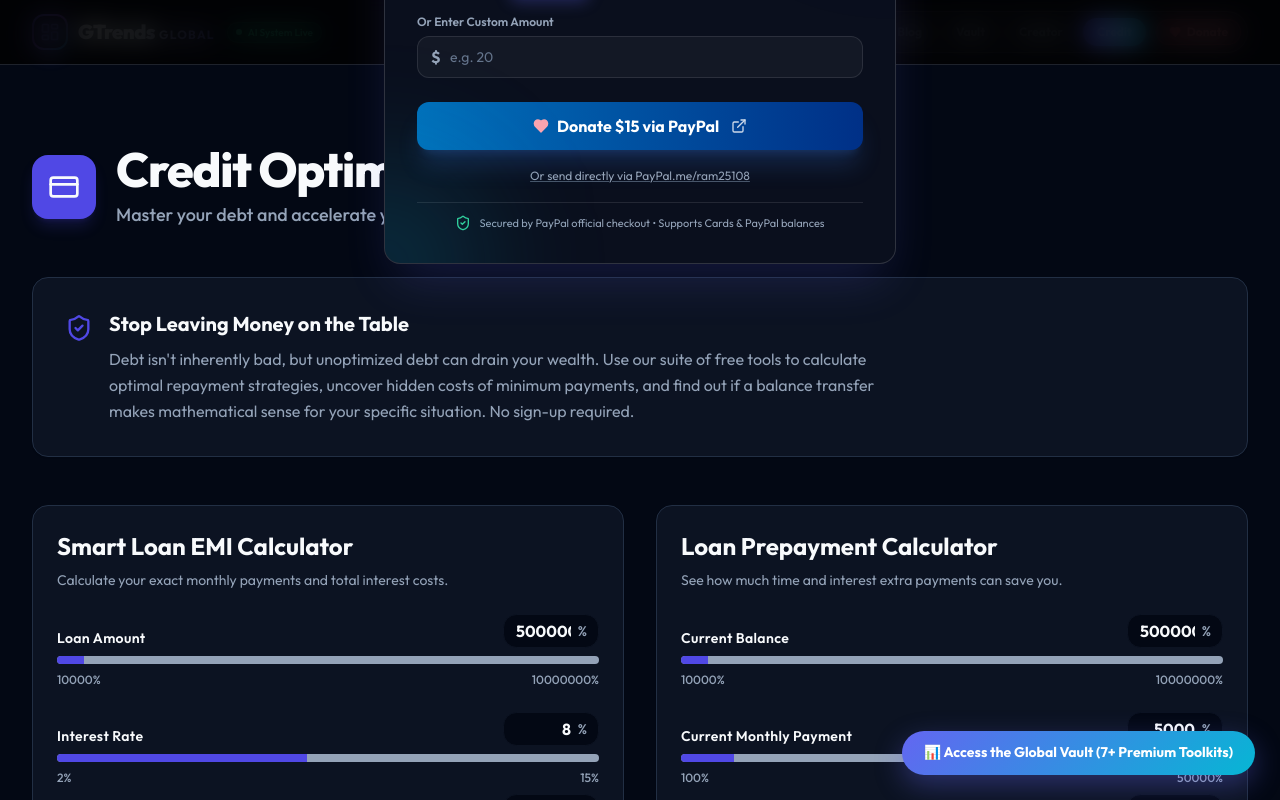
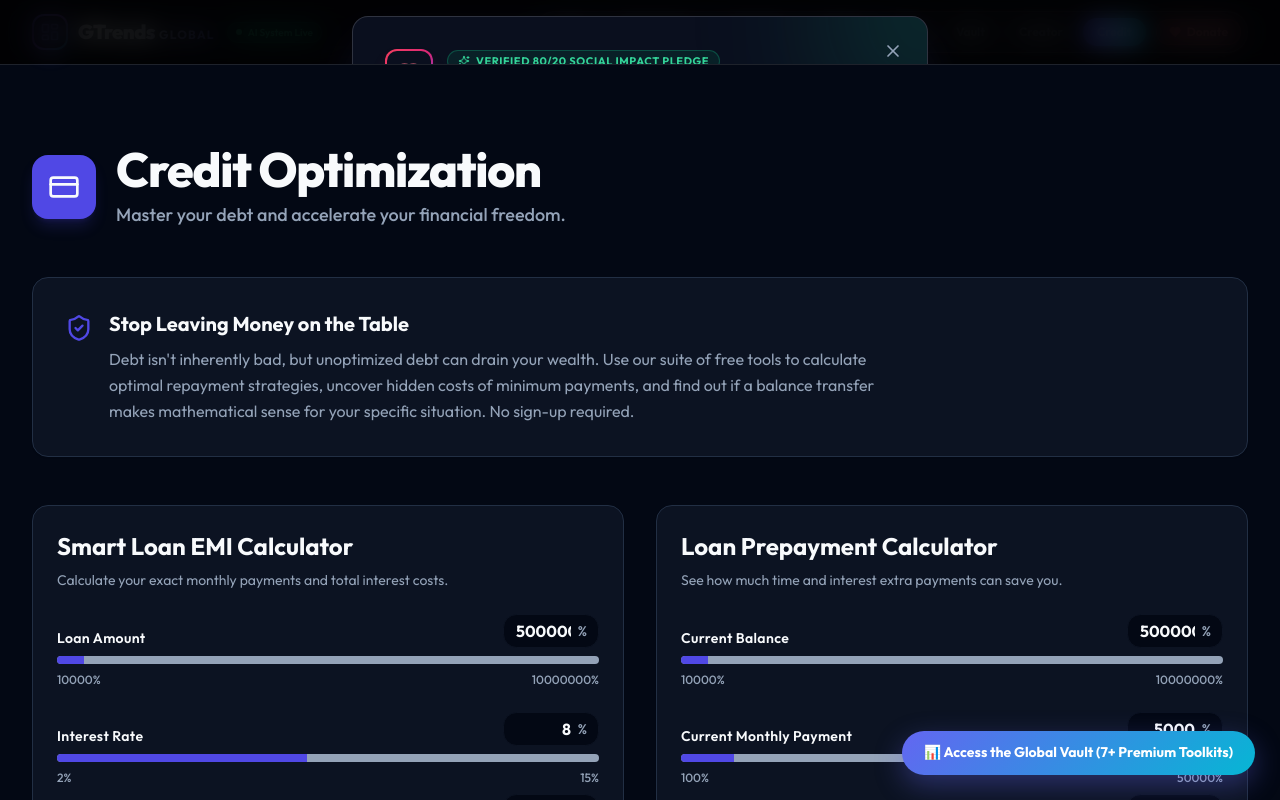
Before and after one commit to globaltrends46-oss/gtrendsnow, a React (Vite) app in the folder apps/web/: page /credit in a window 1280 px wide. Both pictures are taken after a click on the button "Donate". Shown: the top 800 px of the page. Built offline with nearby package versions, Linux system fonts and the light colour scheme; what pocketbase would draw is missing.

Commit message:
feat(donation): Upgrade PayPal modal with verified 80/20 Social Impact Pledge, visual split bar, and tangible cause pillars

```diff
--- a/apps/web/src/components/DonationModal.jsx
+++ b/apps/web/src/components/DonationModal.jsx
@@ -1,5 +1,8 @@
 import React, { useState } from 'react';
-import { Heart, X, ExternalLink, ShieldCheck, Sparkles, Coffee } from 'lucide-react';
+import {
+  Heart, X, ExternalLink, ShieldCheck, Sparkles,
+  GraduationCap, Briefcase, Users2, CheckCircle2
+} from 'lucide-react';
 import { DONATION_CONFIG } from '@/config/donationConfig.js';
 import { Button } from '@/components/ui/button';
 
@@ -11,60 +14,109 @@
   if (!isOpen) return null;
 
   const currentAmount = useCustom ? (parseFloat(customAmount) || 0) : selectedAmount;
+  const activeAmount = currentAmount > 0 ? currentAmount : 15;
+
+  const socialAmount = (activeAmount * 0.8).toFixed(2);
+  const platformAmount = (activeAmount * 0.2).toFixed(2);
+
+  const selectedTier = DONATION_CONFIG.presetAmounts.find(t => t.value === selectedAmount);
+  const activeImpactText = useCustom
+    ? `Your $${activeAmount} contribution channels $${socialAmount} directly to human welfare & education.`
+    : (selectedTier?.impact || 'Empowering underserved students and job seekers worldwide.');
 
   const handleDonate = () => {
-    const amountToDonate = currentAmount > 0 ? currentAmount : 15;
-    const url = DONATION_CONFIG.getDonationUrl(amountToDonate);
+    const url = DONATION_CONFIG.getDonationUrl(activeAmount);
     window.open(url, '_blank', 'noopener,noreferrer');
   };
 
   const handlePayPalMe = () => {
-    const amountToDonate = currentAmount > 0 ? currentAmount : 15;
-    const url = DONATION_CONFIG.getPayPalMeUrl(amountToDonate);
+    const url = DONATION_CONFIG.getPayPalMeUrl(activeAmount);
     window.open(url, '_blank', 'noopener,noreferrer');
   };
 
   return (
-    <div className="fixed inset-0 z-[999999] flex items-center justify-center p-4 bg-black/75 backdrop-blur-md animate-in fade-in duration-200">
+    <div
+      className="fixed inset-0 z-[999999] flex items-center justify-center p-3 sm:p-4 bg-black/80 backdrop-blur-md animate-in fade-in duration-200 overflow-y-auto"
+      onClick={onClose}
+    >
       <div
-        className="relative w-full max-w-lg rounded-2xl bg-[#0a0f1d] border border-white/15 p-6 sm:p-8 shadow-2xl shadow-indigo-500/20 text-white overflow-hidden"
+        className="relative w-full max-w-xl rounded-2xl bg-[#0a0f1e] border border-white/15 p-6 sm:p-8 shadow-2xl shadow-indigo-500/20 text-white overflow-hidden my-auto"
         onClick={(e) => e.stopPropagation()}
       >
-        {/* Ambient Glow */}
-        <div className="absolute -top-24 -right-24 w-48 h-48 rounded-full bg-indigo-500/20 blur-3xl pointer-events-none" />
-        <div className="absolute -bottom-24 -left-24 w-48 h-48 rounded-full bg-cyan-500/20 blur-3xl pointer-events-none" />
+        {/* Ambient Glow Orbs */}
+        <div className="absolute -top-28 -right-28 w-56 h-56 rounded-full bg-emerald-500/15 blur-3xl pointer-events-none" />
+        <div className="absolute -bottom-28 -left-28 w-56 h-56 rounded-full bg-indigo-500/15 blur-3xl pointer-events-none" />
 
         {/* Close Button */}
         <button
           onClick={onClose}
-          className="absolute top-5 right-5 p-1.5 rounded-lg text-slate-400 hover:text-white hover:bg-white/10 transition-colors"
+          className="absolute top-4 right-4 p-2 rounded-lg text-slate-400 hover:text-white hover:bg-white/10 transition-colors"
           aria-label="Close"
         >
           <X className="w-5 h-5" />
         </button>
 
         {/* Modal Header */}
-        <div className="flex items-center gap-3 mb-4">
-          <div className="w-12 h-12 rounded-xl bg-gradient-to-br from-rose-500 to-indigo-600 p-0.5 shadow-lg shadow-rose-500/20">
-            <div className="w-full h-full bg-[#0a0f1d] rounded-[10px] flex items-center justify-center">
-              <Heart className="w-6 h-6 text-rose-400 animate-pulse" />
+        <div className="flex items-start gap-3.5 mb-5">
+          <div className="w-12 h-12 rounded-xl bg-gradient-to-br from-rose-500 via-pink-600 to-indigo-600 p-0.5 shadow-lg shadow-rose-500/25 shrink-0">
+            <div className="w-full h-full bg-[#0a0f1e] rounded-[10px] flex items-center justify-center">
+              <Heart className="w-6 h-6 text-rose-400 fill-rose-400 animate-pulse" />
             </div>
           </div>
           <div>
-            <h3 className="text-xl font-bold tracking-tight text-white flex items-center gap-2">
-              Support GTrends Global
-              <Sparkles className="w-4 h-4 text-cyan-400" />
+            <div className="inline-flex items-center gap-1.5 px-2.5 py-0.5 rounded-full bg-emerald-500/10 border border-emerald-500/30 text-[11px] font-bold text-emerald-400 uppercase tracking-wider mb-1">
+              <Sparkles className="w-3 h-3" />
+              <span>Verified 80/20 Social Impact Pledge</span>
+            </div>
+            <h3 className="text-xl sm:text-2xl font-black tracking-tight text-white">
+              Turn Technology Into Human Impact
             </h3>
-            <p className="text-xs text-slate-400">
-              Help us keep tools, MCP repositories, and calculators free & open for everyone
+            <p className="text-xs sm:text-sm text-slate-300 mt-1">
+              Every donation creates a measurable difference: <strong className="text-emerald-400 font-semibold">80% goes directly to social causes</strong> and <strong className="text-indigo-400 font-semibold">20% keeps our platform 100% free</strong> for millions.
             </p>
           </div>
         </div>
 
-        {/* Preset Amount Chips */}
-        <div className="mb-5">
-          <label className="block text-xs font-semibold uppercase tracking-wider text-slate-400 mb-2.5">
-            Select Donation Amount (USD)
+        {/* VISUAL 80/20 SPLIT BAR */}
+        <div className="p-4 rounded-xl bg-white/[0.03] border border-white/10 mb-5">
+          <div className="flex items-center justify-between text-xs font-bold mb-2">
+            <span className="text-emerald-400 flex items-center gap-1">
+              <span className="w-2 h-2 rounded-full bg-emerald-400" />
+              80% Social Causes (${socialAmount})
+            </span>
+            <span className="text-indigo-400 flex items-center gap-1">
+              <span className="w-2 h-2 rounded-full bg-indigo-400" />
+              20% Free Tools (${platformAmount})
+            </span>
+          </div>
+
+          {/* Progress split bar */}
+          <div className="w-full h-3 rounded-full bg-slate-800 overflow-hidden flex shadow-inner">
+            <div className="w-[80%] h-full bg-gradient-to-r from-emerald-500 via-teal-400 to-cyan-500 transition-all duration-300" />
+            <div className="w-[20%] h-full bg-gradient-to-r from-indigo-500 to-purple-600 transition-all duration-300" />
+          </div>
+
+          {/* Social Cause Pillars */}
+          <div className="grid grid-cols-1 sm:grid-cols-3 gap-2 mt-3 pt-3 border-t border-white/5 text-[11px] text-slate-300">
+            <div className="flex items-center gap-1.5">
+              <GraduationCap className="w-3.5 h-3.5 text-cyan-400 shrink-0" />
+              <span>Underprivileged Education</span>
+            </div>
+            <div className="flex items-center gap-1.5">
+              <Briefcase className="w-3.5 h-3.5 text-emerald-400 shrink-0" />
+              <span>Free Job Seeker Tools</span>
+            </div>
+            <div className="flex items-center gap-1.5">
+              <Users2 className="w-3.5 h-3.5 text-indigo-400 shrink-0" />
+              <span>Grassroots Welfare Aid</span>
+            </div>
+          </div>
+        </div>
+
+        {/* PRESET DONATION CHIPS */}
+        <div className="mb-4">
+          <label className="block text-xs font-bold uppercase tracking-wider text-slate-400 mb-2">
+            Choose Your Contribution Level (USD)
           </label>
           <div className="grid grid-cols-3 sm:grid-cols-5 gap-2">
             {DONATION_CONFIG.presetAmounts.map((tier) => {
@@ -77,25 +129,32 @@
                     setSelectedAmount(tier.value);
                     setUseCustom(false);
                   }}
-                  className={`p-2.5 rounded-xl border text-center transition-all flex flex-col items-center justify-center ${
+                  className={`p-2.5 rounded-xl border text-center transition-all flex flex-col items-center justify-center cursor-pointer ${
                     isSelected
-                      ? 'bg-gradient-to-br from-indigo-600 to-cyan-600 border-cyan-400 text-white shadow-lg shadow-indigo-500/30 scale-[1.03]'
+                      ? 'bg-gradient-to-br from-emerald-600 via-teal-600 to-cyan-600 border-emerald-400 text-white shadow-lg shadow-emerald-500/25 scale-[1.03]'
                       : 'bg-white/[0.03] border-white/10 hover:border-white/20 text-slate-300 hover:bg-white/[0.06]'
                   }`}
                 >
-                  <span className="text-sm font-black">{tier.label}</span>
-                  <span className="text-[10px] text-slate-300/80 mt-0.5">{tier.icon}</span>
+                  <span className="text-base font-black">{tier.label}</span>
+                  <span className="text-[10px] text-slate-300/90 font-medium leading-tight mt-0.5">{tier.desc}</span>
                 </button>
               );
             })}
           </div>
         </div>
 
-        {/* Custom Amount Input */}
-        <div className="mb-6">
-          <label className="block text-xs font-semibold text-slate-400 mb-1.5">
-            Or Enter Custom Amount
-          </label>
+        {/* TANGIBLE IMPACT BANNER */}
+        <div className="p-3 rounded-xl bg-emerald-500/10 border border-emerald-500/20 text-xs text-emerald-300 flex items-center gap-2 mb-4">
+          <CheckCircle2 className="w-4 h-4 text-emerald-400 shrink-0" />
+          <span>{activeImpactText}</span>
+        </div>
+
+        {/* CUSTOM AMOUNT INPUT */}
+        <div className="mb-5">
+          <div className="flex items-center justify-between text-xs font-semibold text-slate-400 mb-1">
+            <span>Or Enter a Custom Amount</span>
+            {useCustom && <span className="text-cyan-400">80% will go to social causes</span>}
+          </div>
           <div className="relative flex items-center">
             <span className="absolute left-3.5 text-slate-400 font-bold">$</span>
             <input
@@ -108,39 +167,39 @@
                 setUseCustom(true);
               }}
               onFocus={() => setUseCustom(true)}
-              placeholder="e.g. 20"
+              placeholder="e.g. 35"
               className={`w-full pl-8 pr-4 py-2.5 rounded-xl bg-white/[0.04] border text-sm text-white placeholder:text-slate-500 focus:outline-none transition-colors ${
-                useCustom ? 'border-cyan-500 ring-2 ring-cyan-500/20' : 'border-white/10'
+                useCustom ? 'border-emerald-400 ring-2 ring-emerald-500/20' : 'border-white/10'
               }`}
             />
           </div>
         </div>
 
-        {/* Direct PayPal Checkout Button */}
+        {/* PRIMARY PAYPAL DONATE BUTTON */}
         <Button
           onClick={handleDonate}
-          className="w-full py-6 rounded-xl font-bold text-base bg-gradient-to-r from-[#0070ba] to-[#003087] hover:from-[#005ea6] hover:to-[#002770] text-white shadow-xl shadow-blue-500/20 hover:shadow-blue-500/30 transition-all flex items-center justify-center gap-2 mb-3 cursor-pointer"
+          className="w-full py-6 rounded-xl font-bold text-base bg-gradient-to-r from-emerald-600 via-teal-600 to-indigo-600 hover:from-emerald-500 hover:to-indigo-500 text-white shadow-xl shadow-emerald-500/25 hover:shadow-emerald-500/35 transition-all flex items-center justify-center gap-2 mb-3 cursor-pointer"
         >
-          <Heart className="w-5 h-5 text-rose-300 fill-rose-300" />
-          <span>Donate ${currentAmount > 0 ? currentAmount : 15} via PayPal</span>
+          <Heart className="w-5 h-5 text-white fill-white" />
+          <span>Donate ${activeAmount} via Verified PayPal</span>
           <ExternalLink className="w-4 h-4 ml-1 opacity-80" />
         </Button>
 
-        {/* Direct PayPal.Me alternative */}
-        <div className="text-center mb-4">
+        {/* DIRECT PAYPAL.ME ALTERNATIVE */}
+        <div className="text-center mb-3">
           <button
             type="button"
             onClick={handlePayPalMe}
-            className="text-xs text-slate-400 hover:text-cyan-400 transition-colors underline decoration-slate-600"
+            className="text-xs text-slate-400 hover:text-cyan-400 transition-colors underline decoration-slate-600 cursor-pointer"
           >
             Or send directly via PayPal.me/ram25108
           </button>
         </div>
 
-        {/* Security & Guarantee Note */}
+        {/* TRUST SEAL */}
         <div className="flex items-center justify-center gap-2 text-[11px] text-slate-400 pt-3 border-t border-white/10">
           <ShieldCheck className="w-4 h-4 text-emerald-400 shrink-0" />
-          <span>Secured by PayPal official checkout • Supports Cards & PayPal balances</span>
+          <span>100% Transparent • Protected by PayPal Official Checkout • Cards Accepted</span>
         </div>
       </div>
     </div>
--- a/apps/web/src/config/donationConfig.js
+++ b/apps/web/src/config/donationConfig.js
@@ -4,21 +4,21 @@
 export const DONATION_CONFIG = {
   paypalEmail: 'ram25108@gmail.com',
   paypalMeHandle: 'ram25108',
-  itemName: 'Support GTrends Global Platform',
+  itemName: 'GTrends Global 80-20 Social Impact & Free Tools Initiative',
   currency: 'USD',
   presetAmounts: [
-    { value: 5, label: '$5', desc: 'Buy a Coffee', icon: '☕' },
-    { value: 15, label: '$15', desc: 'Platform Supporter', icon: '⚡' },
-    { value: 25, label: '$25', desc: 'AI Advocate', icon: '🌟' },
-    { value: 50, label: '$50', desc: 'Core Patron', icon: '🚀' },
-    { value: 100, label: '$100', desc: 'VIP Champion', icon: '👑' },
+    { value: 5, label: '$5', desc: 'Student Aid', impact: 'Keeps AI career tools free for an unemployed graduate', icon: '☕' },
+    { value: 15, label: '$15', desc: 'Community Supporter', impact: 'Sponsors digital literacy resources for underprivileged youth', icon: '⚡' },
+    { value: 25, label: '$25', desc: 'Social Cause Booster', impact: 'Directly aids grassroots welfare & career workshops', icon: '🌟' },
+    { value: 50, label: '$50', desc: 'Impact Patron', impact: 'Powers compute & relief for dozens of job seekers', icon: '🚀' },
+    { value: 100, label: '$100', desc: 'Change Champion', impact: 'Major benefactor for social welfare & open education', icon: '👑' },
   ],
   /**
    * Generates official PayPal donation URL (Zero SDK, 100% reliable)
    */
   getDonationUrl: (amount = 15) => {
     const email = encodeURIComponent('ram25108@gmail.com');
-    const item = encodeURIComponent('Support GTrends Global Platform');
+    const item = encodeURIComponent('GTrends Global 80-20 Social Impact & Free Tools Initiative');
     const cleanAmount = parseFloat(amount) > 0 ? parseFloat(amount) : 15;
     return `https://www.paypal.com/donate?business=${email}&currency_code=USD&amount=${cleanAmount}&item_name=${item}`;
   },
```
